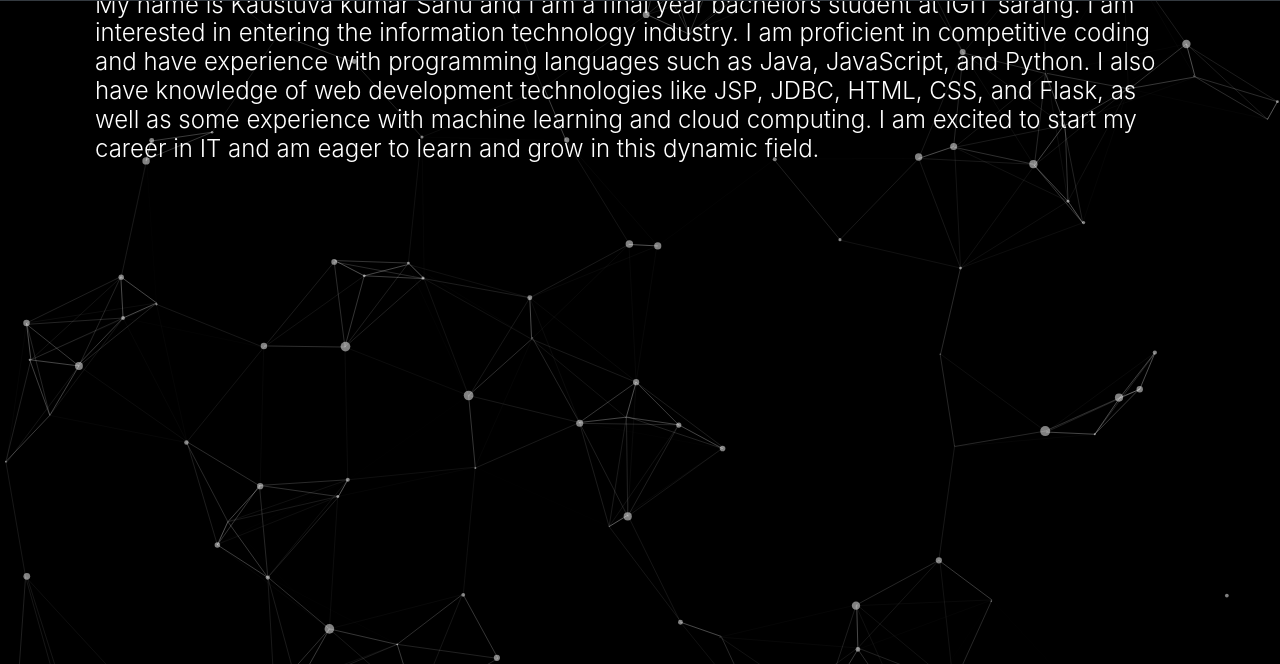
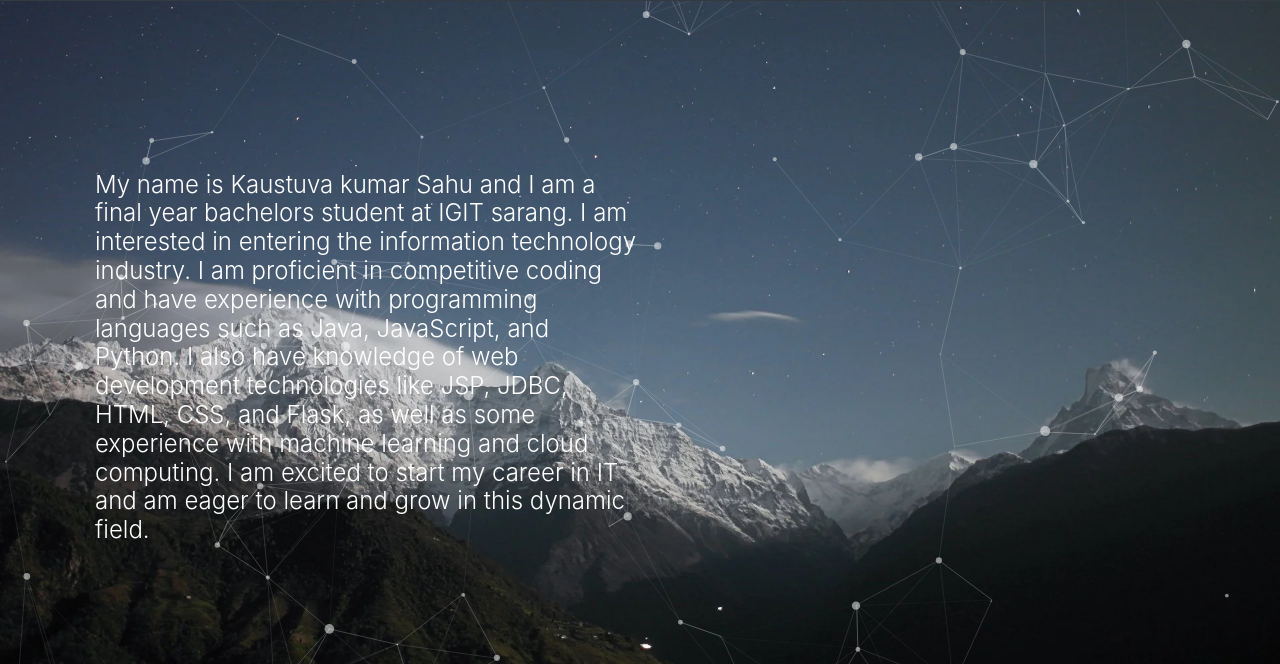
Before and after one commit to kaustuvaks/portfolio2, a website: page home.html in a window 1280 px wide. Shown: the part 67-731 px from the top of the page. Drawn offline with nearby package versions, Linux system fonts and the light colour scheme.

Commit message:
test build

```diff
--- a/css/style.css
+++ b/css/style.css
@@ -88,7 +88,7 @@ canvas{
 #particles-js{
   width: 100%;
   height: 100%;
-  background-color: black;
+  background-color: transparent;
   background-image: url('');
   background-size: cover;
   background-position: 50% 50%;
--- a/hom.css
+++ b/hom.css
@@ -280,7 +280,7 @@ section{
 }
 .parallax {
     /* The image used */
-    /* background-image: url("./images/mt-sample-background.webp"); */
+    background-image: url("./images/mt-sample-background.webp");
 
     /* Set a specific height */
     /* min-height: 500px;  */
--- a/home.html
+++ b/home.html
@@ -50,20 +50,22 @@
 
 
     <!--  -->
-    <section class="position-relative">
+    <section class="position-relative parallax">
         <div id="particles-js" class="position-absolute" style="z-index:-1;"></div>
-        <div class="max-width">
+        <div class="max-width" >
             <div class="container">
                 <div class="about-me">
                     <div clss="col-lg-6">
-                        <p class="text-white text-left pd-6 font-weight-light h4">
-                            <br><br>My name is Kaustuva kumar Sahu and I am a final year bachelors student at IGIT sarang.
+                        <p class="text-white text-left pd-6 font-weight-light h4" style="height:100%">
+                            <br><br><br>My name is Kaustuva kumar Sahu and I am a final year bachelors student at IGIT sarang.
                             I am interested in entering the information technology industry.  I am proficient in competitive coding and have experience with programming
                             languages such as Java, JavaScript, and Python. I also have knowledge of web development technologies like JSP, JDBC, HTML, CSS, and Flask, as
                             well as some experience with machine learning and cloud computing. I am excited to start my career in IT and am eager to learn and grow in this
                             dynamic field.
+                            <br><br>
                         </p>
                     </div>
+                    <div class="col-lg-6"></div>
 
                     <!-- <div class="col-lg-6 d-flex flex-column justify-content-center position-relative">
                         <br>
```
